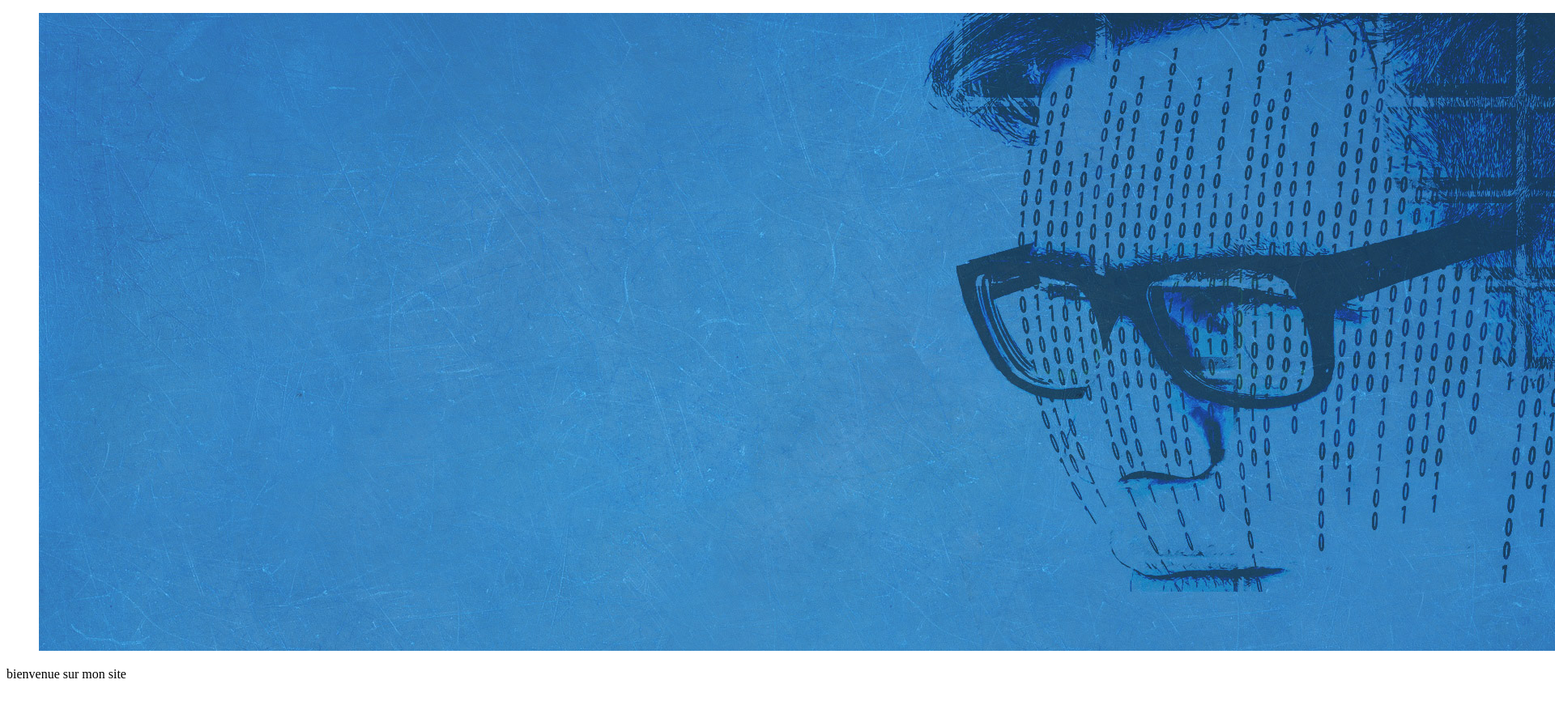
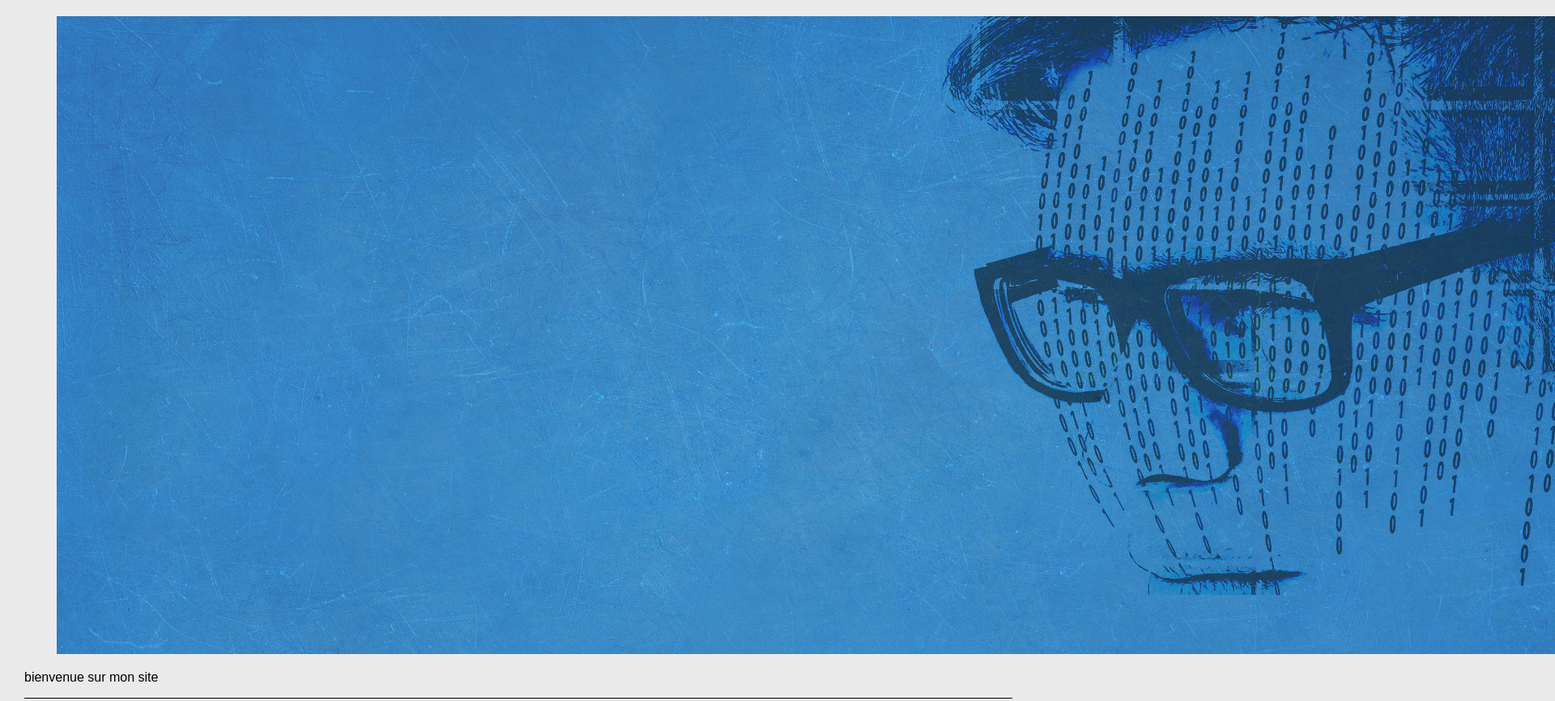
Before and after one commit to noctis41/developpeur, a plain HTML site: page index.html in a window 1280 px wide. Shown: the top 866 px of the page at 81% size, 1920 px wide, since content can reach past the window. Drawn offline with Linux system fonts and the light colour scheme; files that its build step writes are made by us from their sources.

Commit message:
Update index.html

```diff
--- a/index.html
+++ b/index.html
@@ -3,6 +3,7 @@
     <head>
         <meta charset='utf-8'/>
         <title>mon titre</title>
+	    <link rel="stylesheet" type="text/css" href="style/style.css" media="all" />
     </head>
 
     <body>
```
